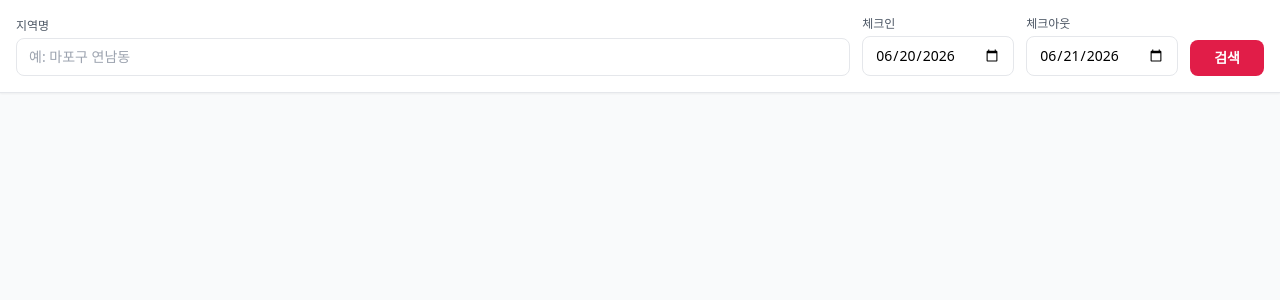
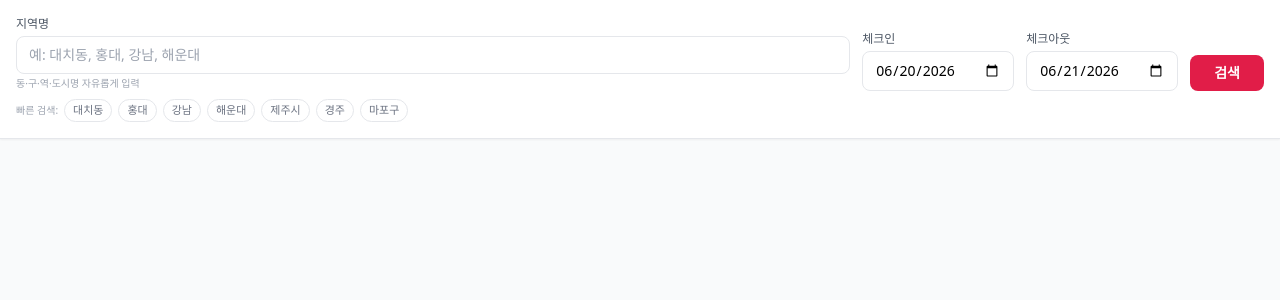
Before and after one commit to Lrinvl1203/airbnb-price-scanner, a Flask app: page / in a window 1280 px wide. Shown: the part 75-375 px from the top of the page. Run offline with Flask 3, Linux system fonts and the light colour scheme; some libraries are stand-ins or nearby versions.

Commit message:
improve: smarter query handling and UX for sparse results

```diff
--- a/airbnb_fetch.py
+++ b/airbnb_fetch.py
@@ -42,23 +42,28 @@ class AirbnbError(RuntimeError):
 
 
 # ────────────────────────────────────────────
-#  지오코딩 (Nominatim)
+#  쿼리 자동 보정
 # ────────────────────────────────────────────
 
-def geocode_region(query: str) -> dict | None:
+# 한국 행정구역 접미사 (단독 입력 시 "서울" 컨텍스트 추가)
+_KR_SUFFIX = re.compile(r"[가-힣]+(동|구|읍|면|리|로|가|길|역|동네|마을)$")
+# 제주/부산/대구 등 대도시는 그 자체로 충분
+_KR_CITY = re.compile(r"(서울|부산|대구|인천|광주|대전|울산|세종|수원|성남|제주|전주|창원|청주|춘천|강릉)")
+
+
+def normalize_query(query: str) -> str:
     """
-    Nominatim(OSM)으로 지역 중심 좌표 + 바운딩박스 반환.
+    Airbnb 검색용 쿼리는 원본을 그대로 반환.
+    (Airbnb는 한국어 지역명을 자체 인식하므로 수정하지 않음)
+    """
+    return query.strip()
 
-    반환 예시:
-      {
-        "lat": 37.5626,  "lon": 126.9226,
-        "bb_minlat": 37.55, "bb_maxlat": 37.57,
-        "bb_minlon": 126.91, "bb_maxlon": 126.94,
-      }
-    """
+
+def _geocode_one(q: str) -> dict | None:
+    """Nominatim 단일 쿼리 (한국 우선 → 전체)."""
     for extra in [{"countrycodes": "kr"}, {}]:
         params: dict[str, Any] = {
-            "q": query,
+            "q": q,
             "format": "json",
             "limit": "1",
             **extra,
@@ -77,7 +82,7 @@ def geocode_region(query: str) -> dict | None:
             if not data:
                 continue
             item = data[0]
-            bb = item.get("boundingbox") or []  # [min_lat, max_lat, min_lon, max_lon]
+            bb = item.get("boundingbox") or []
             return {
                 "lat": float(item["lat"]),
                 "lon": float(item["lon"]),
@@ -89,6 +94,31 @@ def geocode_region(query: str) -> dict | None:
         except Exception:
             pass
     return None
+
+
+def geocode_region(query: str) -> dict | None:
+    """
+    Nominatim(OSM)으로 지역 중심 좌표 + 바운딩박스 반환.
+    여러 쿼리 변형을 순서대로 시도해서 첫 번째 성공 결과를 반환.
+    """
+    candidates = _build_geo_candidates(query)
+    for q in candidates:
+        result = _geocode_one(q)
+        if result:
+            return result
+    return None
+
+
+def _build_geo_candidates(query: str) -> list[str]:
+    """지오코딩 시도 순서: 보정된 쿼리 → 원본 → 서울 추가."""
+    normalized = normalize_query(query)
+    seen: list[str] = [normalized]
+    if query not in seen:
+        seen.append(query)
+    # "서울" 붙인 버전
+    if "서울" not in query and "Seoul" not in query:
+        seen.append(query + " 서울")
+    return seen
 
 
 def expand_bbox(geo: dict, delta: float = 0.08) -> dict:
--- a/app.py
+++ b/app.py
@@ -72,13 +72,36 @@ def api_search():
     if checkin >= checkout:
         return jsonify({"error": "체크아웃은 체크인보다 늦어야 합니다."}), 400
 
-    # 1) Airbnb 수집
-    try:
-        all_listings = crawl_airbnb(query, checkin, checkout, max_results=60)
-    except AirbnbError as exc:
-        return jsonify({"error": str(exc)}), 500
-    except Exception as exc:
-        return jsonify({"error": f"수집 중 오류: {exc}"}), 500
+    # 1) Airbnb 수집 — 한국 결과가 부족하면 " 서울" 붙여 재시도
+    def _kr_count(lst: list[dict]) -> int:
+        return sum(1 for l in lst if KR_LAT[0] <= l.get("latitude", 0) <= KR_LAT[1]
+                   and KR_LON[0] <= l.get("longitude", 0) <= KR_LON[1])
+
+    # 시도할 쿼리 목록: 원본 → "원본+서울" (이미 대도시명 포함 시 하나만)
+    q_candidates: list[str] = [query]
+    if not any(c in query for c in ["서울", "부산", "대구", "인천", "제주", "광주", "대전"]):
+        q_candidates.append(query + " 서울")
+
+    all_listings: list[dict] = []
+    last_error: str = ""
+    for q_try in dict.fromkeys(q_candidates):
+        try:
+            raw = crawl_airbnb(q_try, checkin, checkout, max_results=60)
+        except AirbnbError as exc:
+            last_error = str(exc)
+            continue
+        except Exception as exc:
+            last_error = f"수집 중 오류: {exc}"
+            continue
+
+        if _kr_count(raw) >= 3:
+            all_listings = raw
+            break
+        elif not all_listings:
+            all_listings = raw  # 부족하더라도 일단 저장, 다음 쿼리로 개선 시도
+
+    if not all_listings and last_error:
+        return jsonify({"error": last_error}), 500
 
     # 2) 필터링: 지오코딩 성공 → 반경 필터 / 실패 → 한국 범위 필터
     geo = geocode_region(query)
@@ -113,7 +136,14 @@ def api_search():
             "center_lon": sum(lons) / len(lons),
         }
 
-    return jsonify({"listings": listings, "count": len(listings), "meta": meta})
+    notice = ""
+    if len(listings) < 5:
+        notice = (
+            f"'{query}' 인근 Airbnb 매물이 {len(listings)}개로 적습니다. "
+            "더 많은 결과를 원하면 '강남', '마포구', '서울' 같이 더 넓은 지역명을 검색해 보세요."
+        )
+
+    return jsonify({"listings": listings, "count": len(listings), "meta": meta, "notice": notice})
 
 
 if __name__ == "__main__":
--- a/templates/index.html
+++ b/templates/index.html
@@ -50,8 +50,9 @@
 
       <div class="flex-1 min-w-[180px]">
         <label class="block text-xs font-medium text-gray-600 mb-1">지역명</label>
-        <input id="query" type="text" placeholder="예: 마포구 연남동"
+        <input id="query" type="text" placeholder="예: 대치동, 홍대, 강남, 해운대"
                class="w-full border rounded-lg px-3 py-2 text-sm focus:outline-none focus:ring-2 focus:ring-rose-400" />
+        <p class="text-[10px] text-gray-400 mt-0.5">동·구·역·도시명 자유롭게 입력</p>
       </div>
 
       <div>
@@ -71,6 +72,21 @@
         검색
       </button>
     </div>
+
+    <!-- 예시 버튼 -->
+    <div class="w-full mt-2 flex flex-wrap gap-1.5">
+      <span class="text-[10px] text-gray-400 self-center">빠른 검색:</span>
+      <button onclick="setQuery('대치동')"    class="text-[11px] px-2 py-0.5 rounded-full border border-gray-200 text-gray-500 hover:border-rose-400 hover:text-rose-600 transition-colors">대치동</button>
+      <button onclick="setQuery('홍대')"      class="text-[11px] px-2 py-0.5 rounded-full border border-gray-200 text-gray-500 hover:border-rose-400 hover:text-rose-600 transition-colors">홍대</button>
+      <button onclick="setQuery('강남')"      class="text-[11px] px-2 py-0.5 rounded-full border border-gray-200 text-gray-500 hover:border-rose-400 hover:text-rose-600 transition-colors">강남</button>
+      <button onclick="setQuery('해운대')"    class="text-[11px] px-2 py-0.5 rounded-full border border-gray-200 text-gray-500 hover:border-rose-400 hover:text-rose-600 transition-colors">해운대</button>
+      <button onclick="setQuery('제주시')"    class="text-[11px] px-2 py-0.5 rounded-full border border-gray-200 text-gray-500 hover:border-rose-400 hover:text-rose-600 transition-colors">제주시</button>
+      <button onclick="setQuery('경주')"      class="text-[11px] px-2 py-0.5 rounded-full border border-gray-200 text-gray-500 hover:border-rose-400 hover:text-rose-600 transition-colors">경주</button>
+      <button onclick="setQuery('서울 마포구')" class="text-[11px] px-2 py-0.5 rounded-full border border-gray-200 text-gray-500 hover:border-rose-400 hover:text-rose-600 transition-colors">마포구</button>
+    </div>
+
+    <!-- 안내 (결과 적을 때) -->
+    <div id="noticeMsg" class="hidden mt-3 p-3 bg-amber-50 border border-amber-200 rounded-lg text-amber-700 text-sm"></div>
 
     <!-- 오류 -->
     <div id="errorMsg" class="hidden mt-3 p-3 bg-red-50 border border-red-200 rounded-lg text-red-700 text-sm"></div>
@@ -241,6 +257,9 @@ async function doSearch() {
     if (!data.listings || data.listings.length === 0) {
       showError("검색 결과가 없습니다. 지역명 또는 날짜를 변경해 보세요."); return;
     }
+
+    hideNotice();
+    if (data.notice) showNotice(data.notice);
 
     allListings = data.listings;
     buildFilterUI();
@@ -496,11 +515,24 @@ function showError(msg) {
 function hideError() {
   document.getElementById("errorMsg").classList.add("hidden");
 }
+function showNotice(msg) {
+  const el = document.getElementById("noticeMsg");
+  el.textContent = msg;
+  el.classList.remove("hidden");
+}
+function hideNotice() {
+  document.getElementById("noticeMsg").classList.add("hidden");
+}
 
 // Enter 키 검색
 document.getElementById("query").addEventListener("keydown", e => {
   if (e.key === "Enter") doSearch();
 });
+
+function setQuery(q) {
+  document.getElementById("query").value = q;
+  doSearch();
+}
 </script>
 </body>
 </html>
```
Also changed, not shown: 1 other file.
